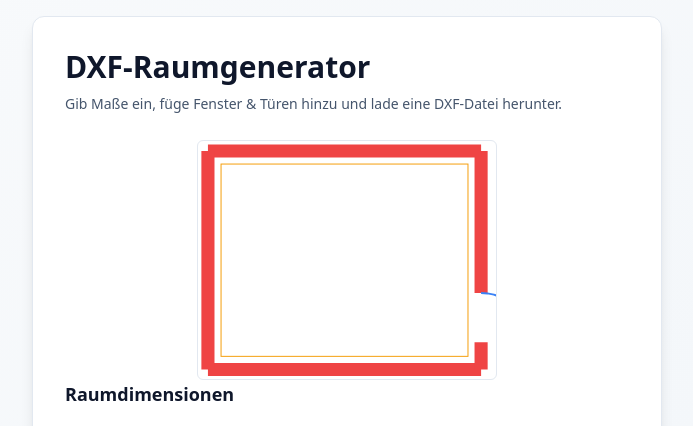
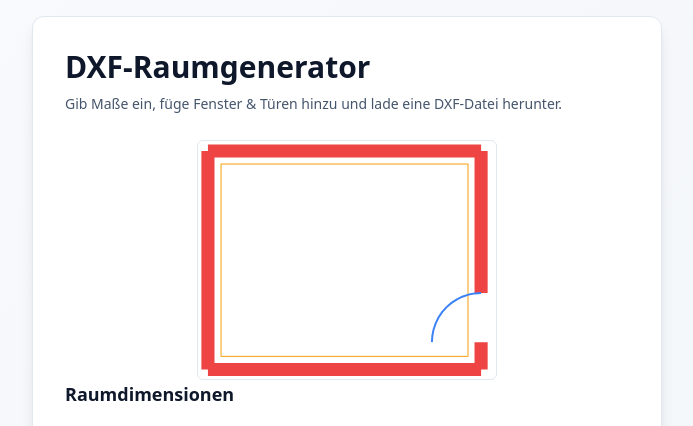
Before and after one commit to DevEljah/dxf-genertator, a React (Vite) app: page / in a window 1280 px wide. Shown: the top 426 px of the page, without its empty margins (293-986 px from the left). Built offline with nearby package versions, Linux system fonts and the light colour scheme.

Commit message:
fix bugs und adjustment

```diff
--- a/src/components/PreviewPlaceholder.jsx
+++ b/src/components/PreviewPlaceholder.jsx
@@ -1,6 +1,3 @@
-
-import React from "react";
-
 function convertToMm(value, unit) {
   if (unit === "m") return value * 1000;
   if (unit === "cm") return value * 10;
@@ -16,7 +13,10 @@ export default function PreviewPlaceholder({ config }) {
   const roomH = convertToMm(config.depth || 0, config.unit);
   const wall = convertToMm(config.wallThickness || 0, config.unit);
 
-  const scale = Math.min((svgW - pad * 2) / Math.max(roomW, 1), (svgH - pad * 2) / Math.max(roomH, 1));
+  const scale = Math.min(
+    (svgW - pad * 2) / Math.max(roomW, 1),
+    (svgH - pad * 2) / Math.max(roomH, 1),
+  );
 
   const toPxX = (x) => pad + x * scale;
   const toPxY = (y) => pad + (roomH - y) * scale; // flip Y so origin bottom-left
@@ -31,7 +31,9 @@ export default function PreviewPlaceholder({ config }) {
   const groupBySide = () => {
     const grouped = { bottom: [], top: [], left: [], right: [] };
     openings.forEach((o) => grouped[o.side].push(o));
-    Object.keys(grouped).forEach((k) => grouped[k].sort((a, b) => a.distanceMm - b.distanceMm));
+    Object.keys(grouped).forEach((k) =>
+      grouped[k].sort((a, b) => a.distanceMm - b.distanceMm),
+    );
     return grouped;
   };
 
@@ -51,7 +53,8 @@ export default function PreviewPlaceholder({ config }) {
       }
       cur = e;
     });
-    if ((dir > 0 && cur < endX) || (dir < 0 && cur > endX)) wallLines.push([cur, y, endX, y]);
+    if ((dir > 0 && cur < endX) || (dir < 0 && cur > endX))
+      wallLines.push([cur, y, endX, y]);
   };
 
   const addVertical = (x, startY, endY, sideOpenings) => {
@@ -65,7 +68,8 @@ export default function PreviewPlaceholder({ config }) {
       }
       cur = e;
     });
-    if ((dir > 0 && cur < endY) || (dir < 0 && cur > endY)) wallLines.push([x, cur, x, endY]);
+    if ((dir > 0 && cur < endY) || (dir < 0 && cur > endY))
+      wallLines.push([x, cur, x, endY]);
   };
 
   addHorizontal(0, 0, roomW, grouped.bottom || []);
@@ -75,7 +79,18 @@ export default function PreviewPlaceholder({ config }) {
 
   return (
     <div style={{ width: "100%", maxWidth: "300px", margin: "0 auto" }}>
-      <svg viewBox={`0 0 ${svgW} ${svgH}`} style={{ width: "100%", height: "auto", display: "block", border: "1px solid #e2e8f0", borderRadius: "0.375rem", background: "#fff" }} preserveAspectRatio="xMidYMid meet">
+      <svg
+        viewBox={`0 0 ${svgW} ${svgH}`}
+        style={{
+          width: "100%",
+          height: "auto",
+          display: "block",
+          border: "1px solid #e2e8f0",
+          borderRadius: "0.375rem",
+          background: "#fff",
+        }}
+        preserveAspectRatio="xMidYMid meet"
+      >
         <rect x="0" y="0" width={svgW} height={svgH} fill="transparent" />
 
         {/* draw wall segments */}
@@ -148,26 +163,31 @@ export default function PreviewPlaceholder({ config }) {
             let start = 0;
             let end = Math.PI / 2;
             const r = op.widthMm;
+
             if (op.side === "bottom") {
+              // schwingt nach oben
               cx = op.distanceMm;
               cy = 0;
               start = 0;
               end = Math.PI / 2;
             } else if (op.side === "top") {
-              cx = roomW - op.distanceMm;
+              // Tür schwingt nach unten (in den Raum)
+              cx = roomW - op.distanceMm; // WICHTIG: Spiegelung wie im DXF
               cy = roomH;
-              start = Math.PI;
-              end = Math.PI / 2;
+              start = Math.PI; // 180°
+              end = (3 * Math.PI) / 2; // 270°
             } else if (op.side === "left") {
+              // schwingt nach rechts
               cx = 0;
               cy = roomH - op.distanceMm;
               start = (3 * Math.PI) / 2;
               end = 2 * Math.PI;
             } else if (op.side === "right") {
+              // schwingt nach links
               cx = roomW;
               cy = op.distanceMm;
               start = Math.PI / 2;
-              end = 0;
+              end = Math.PI;
             }
 
             for (let i = 0; i <= steps; i++) {
--- a/src/dxf/generateRoomDXF.js
+++ b/src/dxf/generateRoomDXF.js
@@ -1,4 +1,3 @@
-
 import Drawing from "dxf-writer";
 
 // interne Umrechnung auf Millimeter
@@ -78,7 +77,7 @@ function drawOuterWallWithOpenings(dxf, width, depth, openings) {
     { x: 0, y: 0 },
     { x: width, y: 0 },
     openingsBySide["bottom"] || [],
-    "horizontal"
+    "horizontal",
   );
 
   // Right Wall (X=width, Y von 0 bis depth)
@@ -87,7 +86,7 @@ function drawOuterWallWithOpenings(dxf, width, depth, openings) {
     { x: width, y: 0 },
     { x: width, y: depth },
     openingsBySide["right"] || [],
-    "vertical"
+    "vertical",
   );
 
   // Top Wall (Y=depth, X von width bis 0)
@@ -96,7 +95,7 @@ function drawOuterWallWithOpenings(dxf, width, depth, openings) {
     { x: width, y: depth },
     { x: 0, y: depth },
     openingsBySide["top"] || [],
-    "horizontal"
+    "horizontal",
   );
 
   // Left Wall (X=0, Y von depth bis 0)
@@ -105,7 +104,7 @@ function drawOuterWallWithOpenings(dxf, width, depth, openings) {
     { x: 0, y: depth },
     { x: 0, y: 0 },
     openingsBySide["left"] || [],
-    "vertical"
+    "vertical",
   );
 }
 
@@ -203,25 +202,29 @@ function drawOpeningMarker(dxf, roomWidth, roomDepth, opening) {
     let endDeg = 90;
 
     if (side === "bottom") {
+      // Tür schwingt nach oben (in den Raum)
       hx = distanceMm;
       hy = 0;
       startDeg = 0;
       endDeg = 90;
     } else if (side === "top") {
-      hx = roomWidth - distanceMm;
+      // Tür schwingt nach unten (in den Raum)
+      hx = distanceMm;
       hy = roomDepth;
       startDeg = 180;
-      endDeg = 90;
+      endDeg = 270;
     } else if (side === "left") {
+      // Tür schwingt nach rechts (in den Raum)
       hx = 0;
       hy = roomDepth - distanceMm;
       startDeg = 270;
       endDeg = 360;
     } else if (side === "right") {
+      // Tür schwingt nach links (in den Raum)
       hx = roomWidth;
       hy = distanceMm;
       startDeg = 90;
-      endDeg = 0;
+      endDeg = 180;
     }
 
     const radius = widthMm; // door leaf length ~ opening width
```
Also changed, not shown: src/pre.png (deleted).
